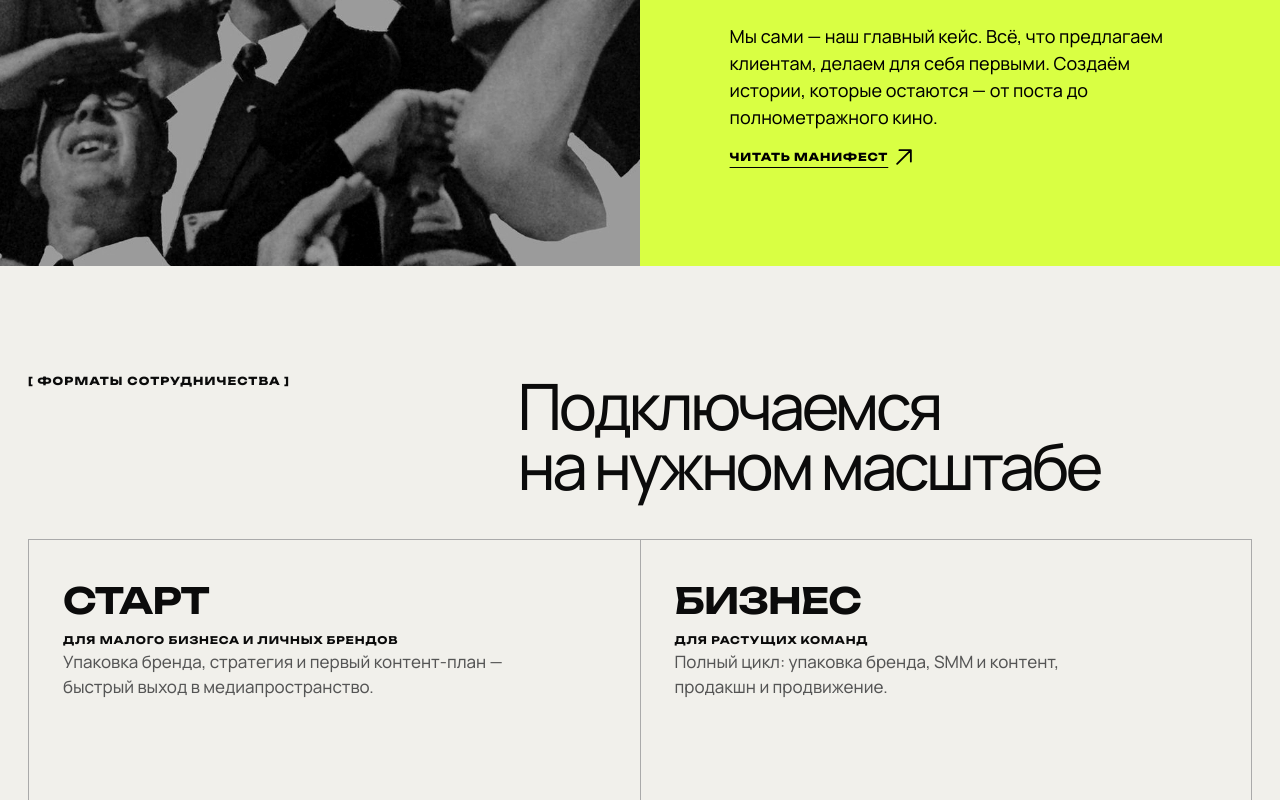
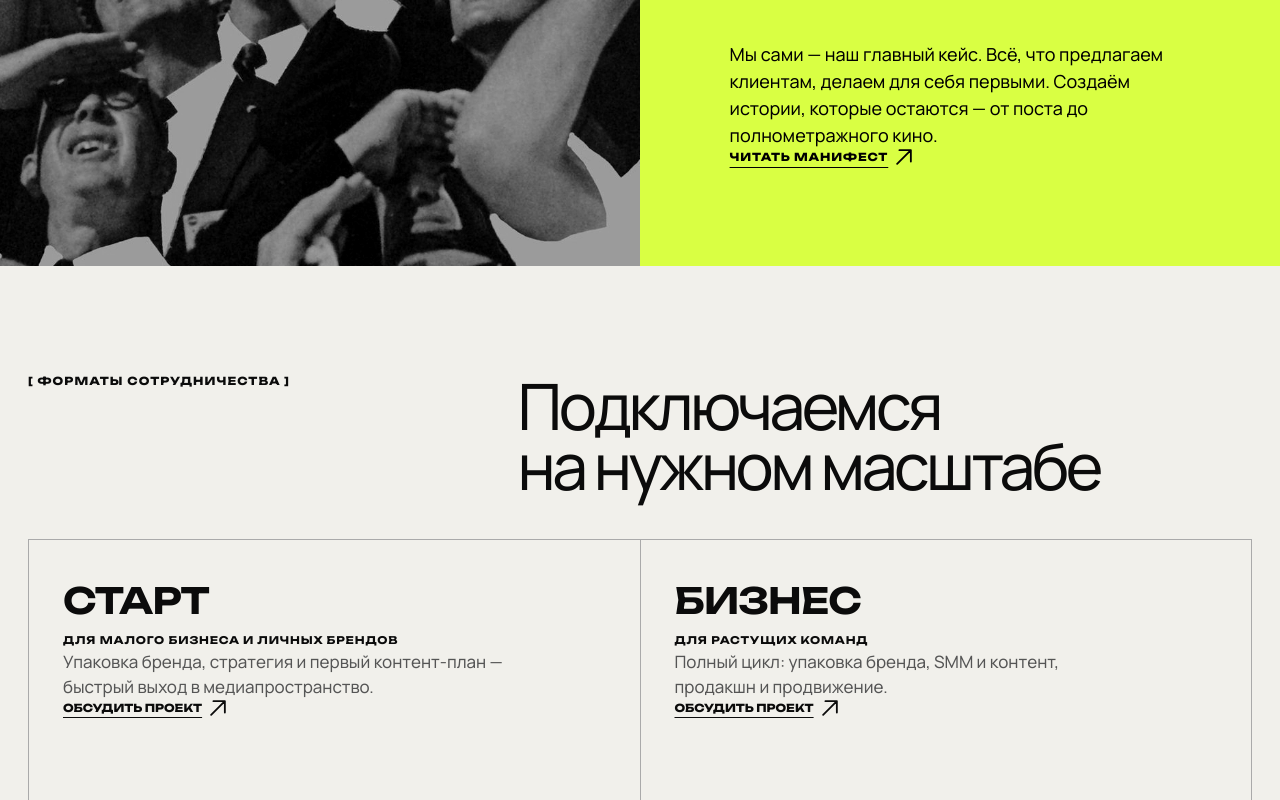
Before and after one commit to biakib/plohospal-production, a Next.js app: page / in a window 1280 px wide. Shown: the part 3700-4500 px from the top of the page. Built offline with nearby package versions, Linux system fonts and the light colour scheme.

Commit message:
Enlarge tap areas of small text links on touch screens

```diff
--- a/app/globals.css
+++ b/app/globals.css
@@ -420,3 +420,7 @@ nav a:focus-visible,.nav-cta:focus-visible,.desktop-more-trigger:focus-visible,.
 .back-to-top:active { transform:scale(.92); }
 .back-to-top:focus-visible { outline:2px solid var(--lime); outline-offset:3px; }
 @media (max-width:560px) { .back-to-top { right:14px; bottom:14px; width:46px; height:46px; } }
+
+/* Увеличенные тап-зоны для мелких текстовых ссылок (паддинг компенсируется полями) */
+.text-link,.dark-link,.service-expand a,.format-grid a,.faq-aside a,.faq-more { padding:14px 0; margin:-14px 0; }
+.service-expand a:first-child { margin-top:-14px; }
```
Also changed, not shown: 13 other files (tests, documents, lock files or other folders).
